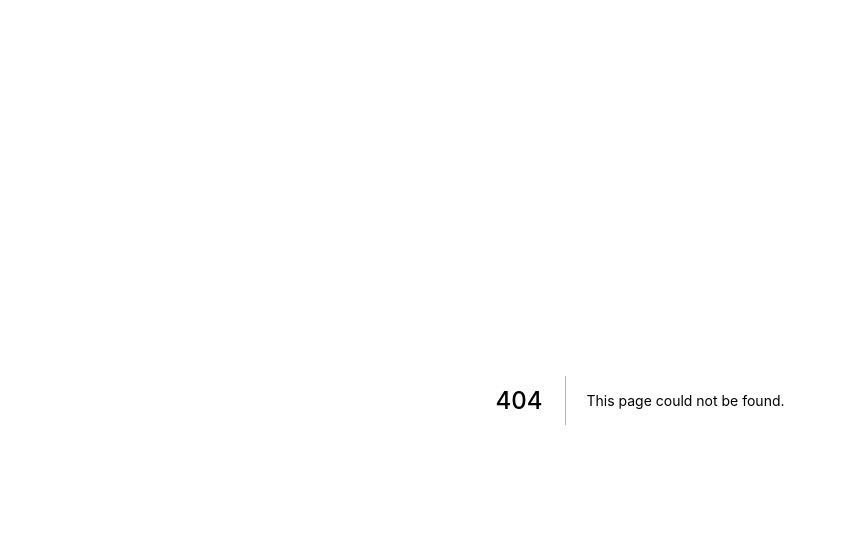
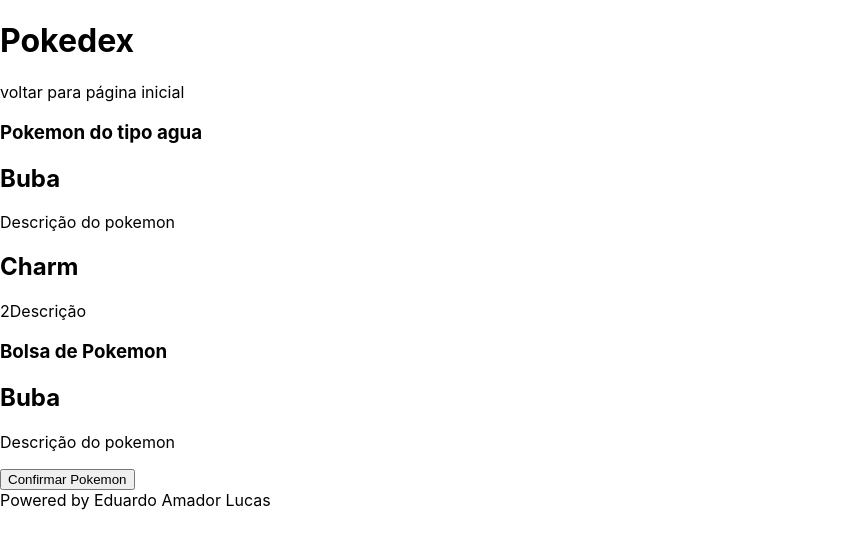
Before and after one commit to edualuc/EuEscolhoVoce, a Next.js app: page /agua in a window 1280 px wide. Before the commit this address had no page. Shown: the top 548 px of the page, without its empty margins (0-847 px from the left). Built offline with nearby package versions, Linux system fonts and the light colour scheme.

Commit message:
Estrutura de Paginas Básica

```diff
--- /dev/null
+++ b/components/Bolsa/Bolsa.js
@@ -0,0 +1,13 @@
+import Pokemon from '../Pokemon/pokemon.js'
+
+export default function ({bag, ...other}) {
+  return (
+    <section className="bag">
+      <h3>Bolsa de Pokemon</h3>
+      {
+        bag && bag.itens && bag.itens.map(item => <Pokemon pokemon={item} />)
+      }
+      <button className="btn btn-primary">Confirmar Pokemon</button>
+    </section>
+  )
+}
--- /dev/null
+++ b/components/Footer/Footer.js
@@ -0,0 +1,14 @@
+ const styles = {
+   footer: undefined
+ }
+
+export default () => {
+  const author = "Eduardo Amador Lucas"
+  const linkGithub = "https://github.com/edualuc"
+  return (
+    <footer className={styles.footer}>
+      Powered by {' '}
+      <a target="_blank" href={linkGithub}>{author}</a>
+    </footer>
+  )
+}
--- /dev/null
+++ b/components/HtmlHeader/HtmlHeader.js
@@ -0,0 +1,10 @@
+import Head from 'next/head'
+
+export default function ({title}) {
+  return (
+    <Head>
+      <title>{title}</title>
+      <link rel="icon" href="/favicon.ico" />
+    </Head>
+  )
+}
--- /dev/null
+++ b/components/Pokemon/Pokemon.js
@@ -0,0 +1,8 @@
+export default function ({pokemon}) {
+  return (
+    <section className="pokemon">
+      <h2>{pokemon.name}</h2>
+      <p>{pokemon.description}</p>
+    </section>
+  )
+}
--- /dev/null
+++ b/pages/[type].js
@@ -0,0 +1,55 @@
+import Head from 'next/head'
+import { useRouter } from 'next/router'
+import Link from 'next/link'
+import HtmlHeader from '../components/HtmlHeader/HtmlHeader'
+import Pokemon from '../components/Pokemon/Pokemon'
+import Bolsa from '../components/Bolsa/Bolsa'
+import Footer from '../components/Footer/Footer'
+
+export default function Home() {
+  const { query } = useRouter()
+  const { type } = query
+  const title = "Lista de pokemons do tipo " + type
+  const pokemons = [
+    {
+      name: "Buba",
+      description: "Descrição do pokemon",
+      power: "Força"
+    },{
+      name: "Charm",
+      description: "2Descrição",
+      power: "mais de 8000"
+    },
+  ]
+
+  const bag = {
+    itens: [
+    ],
+  }
+
+  bag.itens[0] = pokemons[0]
+
+  console.log(bag);
+
+  return (
+    <div className="page">
+      <HtmlHeader title={title}/>
+      <div className="header">
+        <h1>Pokedex</h1>
+
+        <nav><Link href="/">voltar para página inicial</Link></nav>
+      </div>
+      <div className="container">
+        <main>
+          <h3>Pokemon do tipo {type}</h3>
+          { pokemons && pokemons.map(pokemon => <Pokemon pokemon={pokemon} />)}
+        </main>
+        <aside>
+          <Bolsa bag={bag} />
+        </aside>
+      </div>
+
+      <Footer />
+    </div>
+  )
+}
```
Also changed, not shown: components/ChoiceType/ChoiceType.js (added, +17 -0 lines), pages/index.js (+23 -53 lines).
